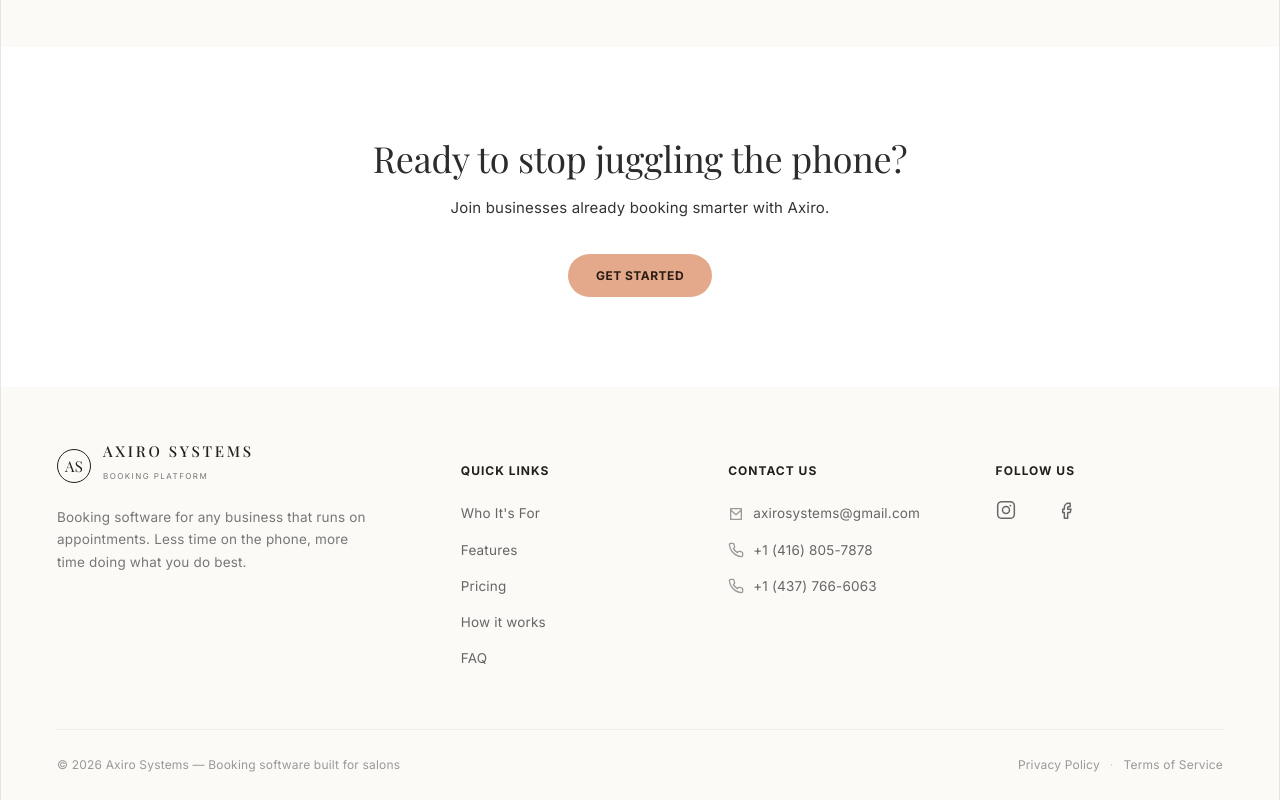
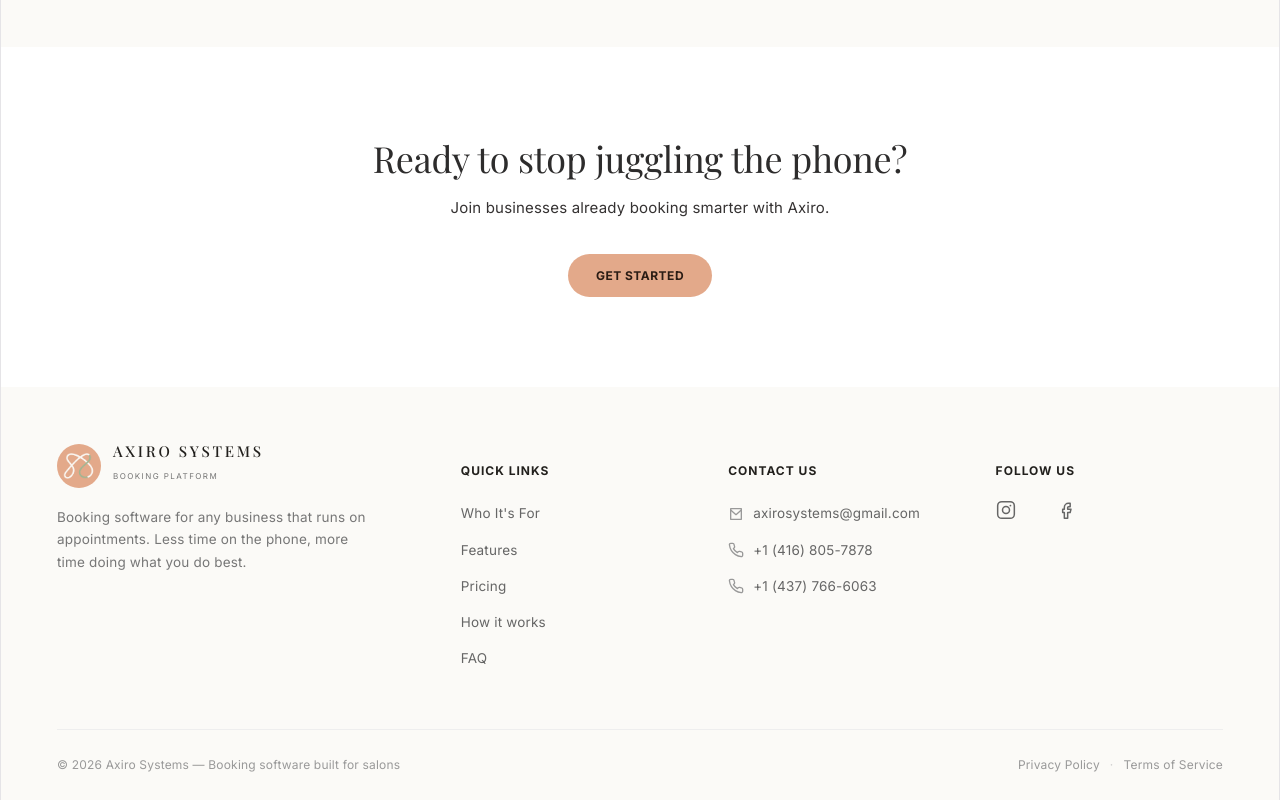
Before and after one commit to ShaikAwaesRazvi/AxiroPortfolio, a React (Vite) app: page / in a window 1280 px wide. Shown: the part 4851-5651 px from the top of the page. Built offline with nearby package versions, Linux system fonts and the light colour scheme.

Commit message:
Changed Logo in footer.tsx

```diff
--- a/src/components/layout/Footer.tsx
+++ b/src/components/layout/Footer.tsx
@@ -1,14 +1,23 @@
+import axiroLogo from "../../assets/axiroLogo.png"
+
 export default function Footer() {
   return (
     <footer className="site-footer">
       <div className="footer-top">
         <div className="footer-brand">
           <div className="logo">
-            <div className="logo-mark">AS</div>
-            <div>
-              <div className="logo-text">AXIRO SYSTEMS</div>
-              <div className="logo-sub">BOOKING PLATFORM</div>
-            </div>
+              <div className="logo-circle">
+                  <img
+                      src={axiroLogo as string}
+                      alt="Axiro Systems"
+                      className="logo-image"
+                  />
+              </div>
+
+              <div>
+                  <div className="logo-text">AXIRO SYSTEMS</div>
+                  <div className="logo-sub">BOOKING PLATFORM</div>
+              </div>
           </div>
             <p className="footer-tagline">
               Booking software for any business that runs on appointments.
```
